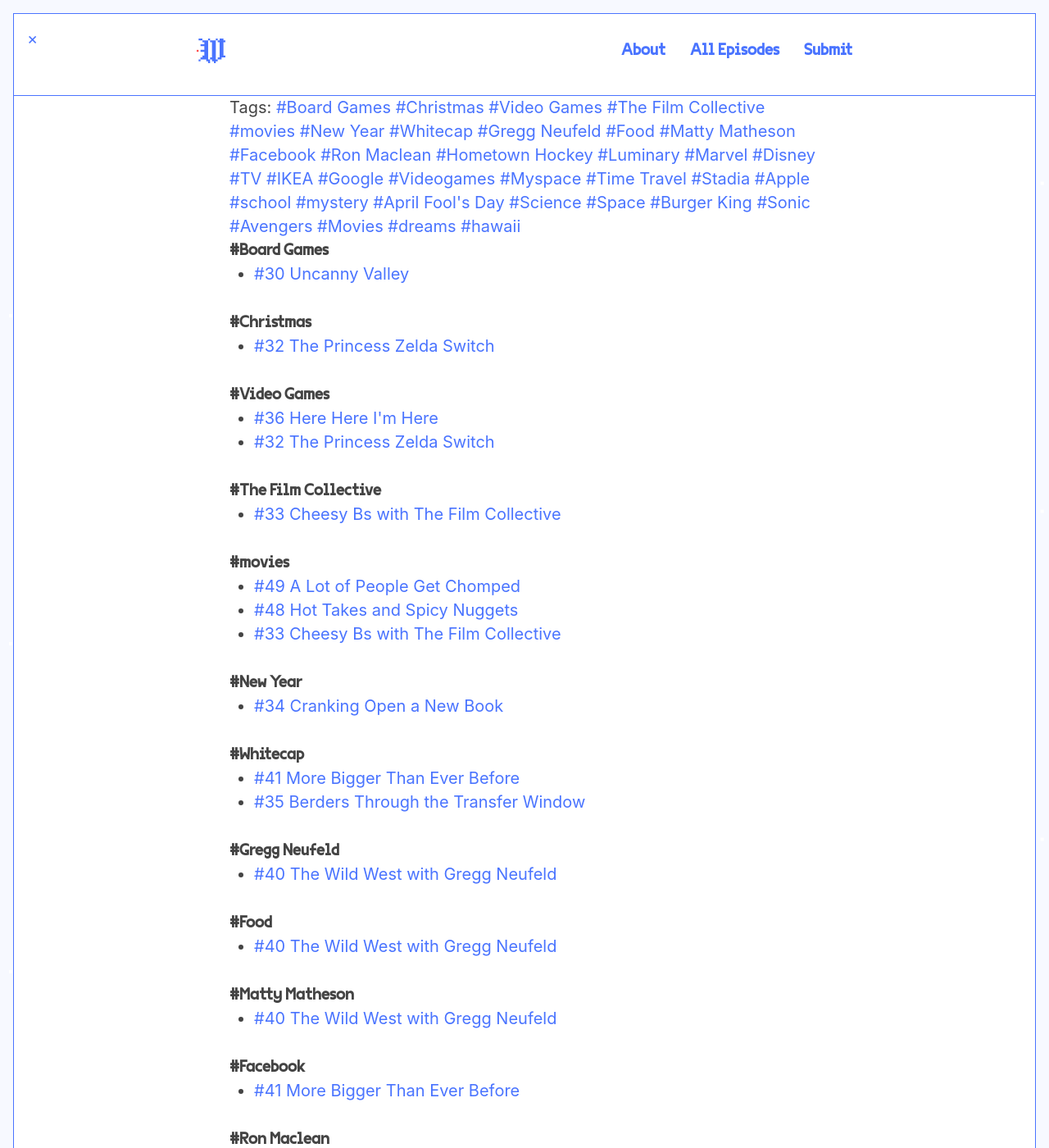
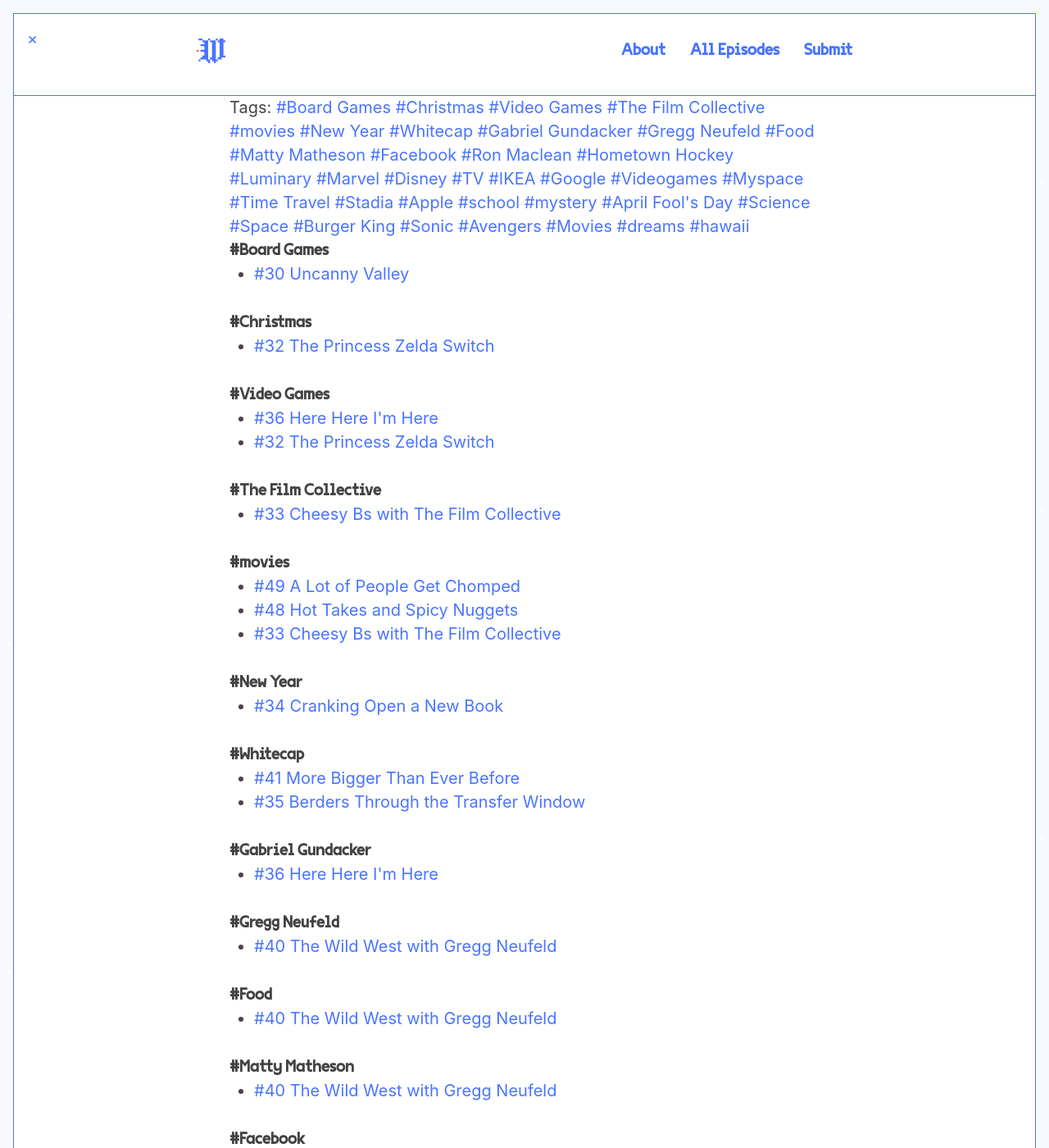
Before and after one commit to jondueck/whatevertown, a Jekyll site: the page built from tags.html, in a window 1280 px wide and 1400 px high. Shown: the whole window at 82% size. Built offline with Jekyll 4.4.1, drawn with Linux system fonts in a browser that asks for light colours; some web fonts are replaced.

Commit message:
Updated 36

```diff
--- a/_posts/2019-01-29-36.md
+++ b/_posts/2019-01-29-36.md
@@ -4,6 +4,7 @@
 permalink: "/episode/36/"
 tags:
 - Video Games
+- Gabriel Gundacker
 author: Whatevertown
 season: 2
 episode_type: full
```
